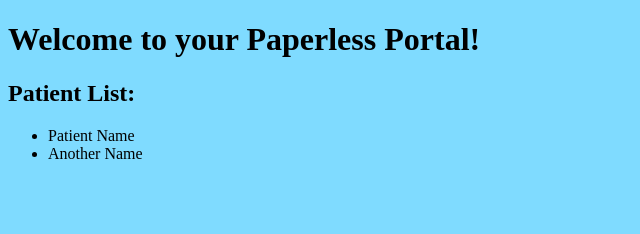
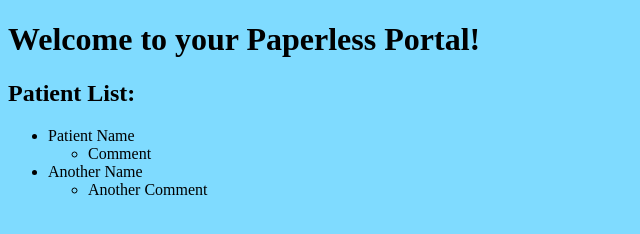
Before and after one commit to NoahAl777/paperless-project, a plain HTML site: page index.html in a window 1280 px wide. Shown: the whole page, without its empty margins (0-640 px from the left). Drawn offline with Linux system fonts and the light colour scheme.

Commit message:
add comment section

```diff
--- a/index.html
+++ b/index.html
@@ -16,10 +16,16 @@
   <h1>Welcome to your Paperless Portal!</h1>
   <div class="patient-list">
     <h2>Patient List:</h2>
-    <!-- Click on patient name to render information -->
+    <!-- Click on patient name to render information - later -->
     <ul>
       <li>Patient Name</li>
+      <ul>
+        <li>Comment</li>
+      </ul>
       <li>Another Name</li>
+      <ul>
+        <li>Another Comment</li>
+      </ul>
     </ul>
   </div>
 </body>
```
